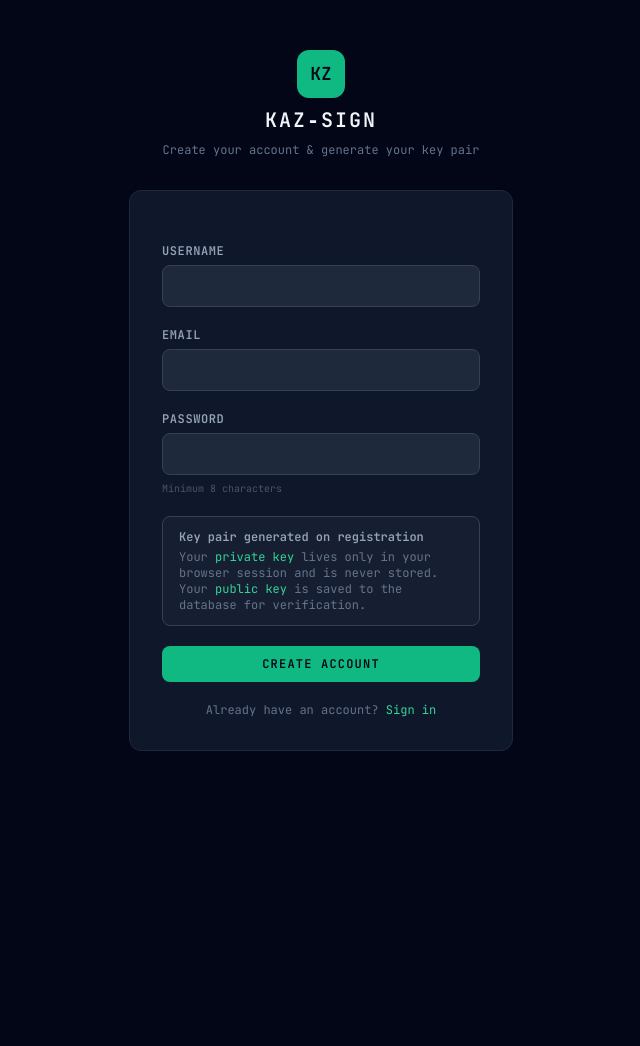
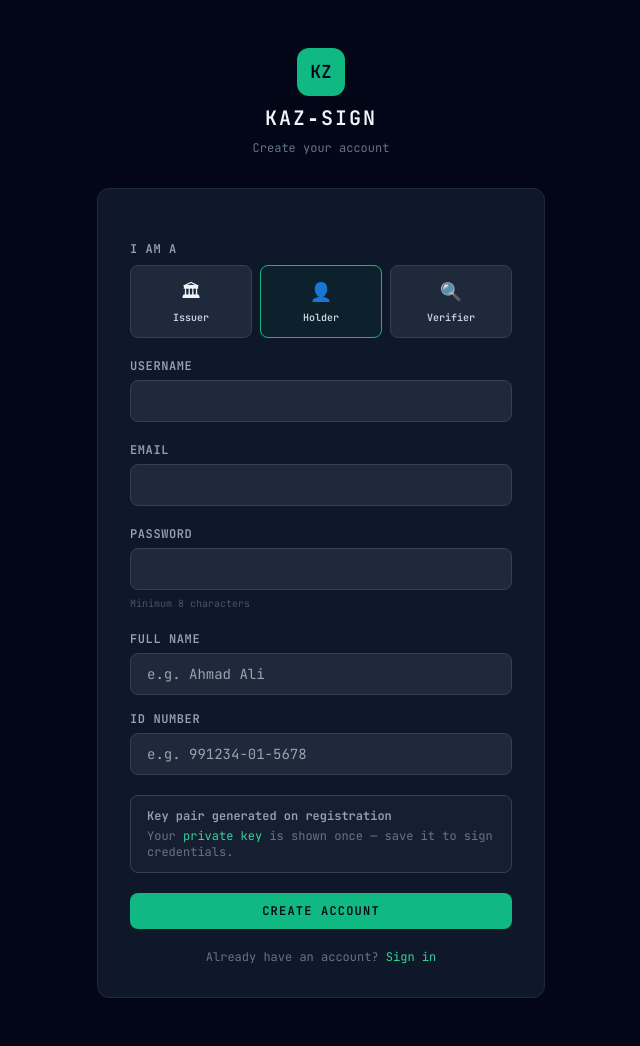
Before and after one commit to AkidHakimi/KZ-Intergration, a PHP site: page /register in a window 1280 px wide. Shown: the whole page, without its empty margins (319-959 px from the left). Before the commit the page ends 751 px from the top, so only its background shows below. Run offline with PHP 8.4, Linux system fonts and the light colour scheme; data that the repository does not hold is empty; some libraries are stand-ins or nearby versions.

Commit message:
11 changes

```diff
--- a/src/Views/auth/register.php
+++ b/src/Views/auth/register.php
@@ -3,70 +3,129 @@
 <head>
     <meta charset="UTF-8" />
     <meta name="viewport" content="width=device-width, initial-scale=1.0" />
-    <title>Register — KAZ-SIGN System</title>
+    <title>Register — KAZ-SIGN</title>
     <script src="https://cdn.tailwindcss.com"></script>
-    <link rel="preconnect" href="https://fonts.googleapis.com" />
     <link href="https://fonts.googleapis.com/css2?family=JetBrains+Mono:wght@400;500;600&display=swap" rel="stylesheet" />
     <style> body { font-family: 'JetBrains Mono', monospace; } </style>
 </head>
-<body class="h-full bg-slate-950 text-slate-100 flex items-center justify-center px-4">
+<body class="min-h-full bg-slate-950 text-slate-100 flex items-center justify-center px-4 py-12">
 
-<div class="w-full max-w-sm space-y-8">
+<div class="w-full max-w-md space-y-8">
 
     <!-- Logo -->
     <div class="text-center space-y-2">
         <span class="inline-flex h-12 w-12 items-center justify-center rounded-xl bg-emerald-500 text-slate-950 font-bold text-lg">KZ</span>
-        <h1 class="text-xl font-semibold tracking-widest text-slate-100">KAZ&#8209;SIGN</h1>
-        <p class="text-xs text-slate-500">Create your account &amp; generate your key pair</p>
+        <h1 class="text-xl font-semibold tracking-widest">KAZ&#8209;SIGN</h1>
+        <p class="text-xs text-slate-500">Create your account</p>
     </div>
 
     <!-- Flash -->
     <?php if (!empty($flash)): ?>
         <div class="rounded-lg border px-4 py-3 text-sm
-            <?= $flash['type'] === 'success'
-                ? 'border-emerald-700 bg-emerald-900/30 text-emerald-300'
-                : 'border-red-800 bg-red-950/50 text-red-300' ?>">
+            <?= $flash['type'] === 'success' ? 'border-emerald-700 bg-emerald-900/30 text-emerald-300' : 'border-red-800 bg-red-950/50 text-red-300' ?>">
             <?= htmlspecialchars($flash['message'], ENT_QUOTES, 'UTF-8') ?>
         </div>
     <?php endif; ?>
 
-    <!-- Form -->
     <form action="<?= $base ?>/register" method="POST"
           class="space-y-5 rounded-xl border border-slate-800 bg-slate-900 p-8">
         <input type="hidden" name="csrf_token"
                value="<?= htmlspecialchars($csrf_token ?? '', ENT_QUOTES, 'UTF-8') ?>" />
 
-        <div class="space-y-1.5">
-            <label for="username" class="block text-xs font-semibold text-slate-400 uppercase tracking-wider">Username</label>
-            <input id="username" name="username" type="text" required autocomplete="username"
-                   class="w-full rounded-lg border border-slate-700 bg-slate-800 px-4 py-2.5 text-sm text-slate-100
-                          placeholder-slate-600 focus:border-emerald-500 focus:outline-none focus:ring-1 focus:ring-emerald-500" />
+        <!-- Role selector -->
+        <div class="space-y-2">
+            <label class="block text-xs font-semibold text-slate-400 uppercase tracking-wider">I am a</label>
+            <div class="grid grid-cols-3 gap-2">
+                <label class="cursor-pointer rounded-lg border border-slate-700 bg-slate-800 p-3 text-center
+                              transition-all hover:border-emerald-600"
+                       id="label-issuer">
+                    <input type="radio" name="role" value="issuer" class="sr-only"
+                           onchange="switchRole('issuer')" />
+                    <span class="block text-lg mb-1">🏛</span>
+                    <span class="block text-[10px] font-semibold text-slate-300">Issuer</span>
+                </label>
+                <label class="cursor-pointer rounded-lg border border-emerald-500 bg-emerald-900/20 p-3 text-center
+                              transition-all hover:border-emerald-400"
+                       id="label-holder">
+                    <input type="radio" name="role" value="holder" class="sr-only"
+                           onchange="switchRole('holder')" checked />
+                    <span class="block text-lg mb-1">👤</span>
+                    <span class="block text-[10px] font-semibold text-slate-300">Holder</span>
+                </label>
+                <label class="cursor-pointer rounded-lg border border-slate-700 bg-slate-800 p-3 text-center
+                              transition-all hover:border-emerald-600"
+                       id="label-verifier">
+                    <input type="radio" name="role" value="verifier" class="sr-only"
+                           onchange="switchRole('verifier')" />
+                    <span class="block text-lg mb-1">🔍</span>
+                    <span class="block text-[10px] font-semibold text-slate-300">Verifier</span>
+                </label>
+            </div>
         </div>
 
+        <!-- Username -->
         <div class="space-y-1.5">
-            <label for="email" class="block text-xs font-semibold text-slate-400 uppercase tracking-wider">Email</label>
-            <input id="email" name="email" type="email" required autocomplete="email"
+            <label class="block text-xs font-semibold text-slate-400 uppercase tracking-wider">Username</label>
+            <input name="username" type="text" required autocomplete="username"
                    class="w-full rounded-lg border border-slate-700 bg-slate-800 px-4 py-2.5 text-sm text-slate-100
-                          placeholder-slate-600 focus:border-emerald-500 focus:outline-none focus:ring-1 focus:ring-emerald-500" />
+                          focus:border-emerald-500 focus:outline-none" />
         </div>
 
+        <!-- Email -->
         <div class="space-y-1.5">
-            <label for="password" class="block text-xs font-semibold text-slate-400 uppercase tracking-wider">Password</label>
-            <input id="password" name="password" type="password" required autocomplete="new-password" minlength="8"
+            <label class="block text-xs font-semibold text-slate-400 uppercase tracking-wider">Email</label>
+            <input name="email" type="email" required autocomplete="email"
                    class="w-full rounded-lg border border-slate-700 bg-slate-800 px-4 py-2.5 text-sm text-slate-100
-                          placeholder-slate-600 focus:border-emerald-500 focus:outline-none focus:ring-1 focus:ring-emerald-500" />
+                          focus:border-emerald-500 focus:outline-none" />
+        </div>
+
+        <!-- Password -->
+        <div class="space-y-1.5">
+            <label class="block text-xs font-semibold text-slate-400 uppercase tracking-wider">Password</label>
+            <input name="password" type="password" required minlength="8" autocomplete="new-password"
+                   class="w-full rounded-lg border border-slate-700 bg-slate-800 px-4 py-2.5 text-sm text-slate-100
+                          focus:border-emerald-500 focus:outline-none" />
             <p class="text-[10px] text-slate-600">Minimum 8 characters</p>
         </div>
 
-        <!-- Key-pair notice -->
+        <!-- Holder fields (default visible) -->
+        <div id="holder-fields" class="space-y-4">
+            <div class="space-y-1.5">
+                <label class="block text-xs font-semibold text-slate-400 uppercase tracking-wider">Full Name</label>
+                <input name="full_name" type="text"
+                       class="w-full rounded-lg border border-slate-700 bg-slate-800 px-4 py-2.5 text-sm text-slate-100
+                              focus:border-emerald-500 focus:outline-none"
+                       placeholder="e.g. Ahmad Ali" />
+            </div>
+            <div class="space-y-1.5">
+                <label class="block text-xs font-semibold text-slate-400 uppercase tracking-wider">ID Number</label>
+                <input name="id_number" type="text"
+                       class="w-full rounded-lg border border-slate-700 bg-slate-800 px-4 py-2.5 text-sm text-slate-100
+                              focus:border-emerald-500 focus:outline-none"
+                       placeholder="e.g. 991234-01-5678" />
+            </div>
+        </div>
+
+        <!-- Issuer / Verifier fields (hidden by default) -->
+        <div id="org-fields" class="space-y-4 hidden">
+            <div class="space-y-1.5">
+                <label class="block text-xs font-semibold text-slate-400 uppercase tracking-wider">Organisation</label>
+                <input name="organisation" type="text"
+                       class="w-full rounded-lg border border-slate-700 bg-slate-800 px-4 py-2.5 text-sm text-slate-100
+                              focus:border-emerald-500 focus:outline-none"
+                       placeholder="e.g. Universiti Teknologi Malaysia" />
+            </div>
+        </div>
+
+        <!-- Key notice -->
         <div class="rounded-lg border border-slate-700 bg-slate-800/50 px-4 py-3 text-xs text-slate-500 space-y-1">
             <p class="text-slate-400 font-semibold">Key pair generated on registration</p>
-            <p>Your <span class="text-emerald-400">private key</span> lives only in your browser session and is never stored. Your <span class="text-emerald-400">public key</span> is saved to the database for verification.</p>
+            <p>Your <span class="text-emerald-400">private key</span> is shown once — save it to sign credentials.</p>
         </div>
 
         <button type="submit"
                 class="w-full rounded-lg bg-emerald-500 px-4 py-2.5 text-xs font-bold uppercase tracking-widest
-                       text-slate-950 hover:bg-emerald-400 active:scale-95 transition-all duration-150">
+                       text-slate-950 hover:bg-emerald-400 active:scale-95 transition-all">
             Create Account
         </button>
 
@@ -77,5 +136,24 @@
     </form>
 </div>
 
+<script>
+function switchRole(role) {
+    // Reset all labels
+    ['issuer','holder','verifier'].forEach(r => {
+        const lbl = document.getElementById('label-' + r);
+        lbl.classList.remove('border-emerald-500','bg-emerald-900/20');
+        lbl.classList.add('border-slate-700','bg-slate-800');
+    });
+    // Highlight selected
+    const selected = document.getElementById('label-' + role);
+    selected.classList.remove('border-slate-700','bg-slate-800');
+    selected.classList.add('border-emerald-500','bg-emerald-900/20');
+
+    // Toggle fields
+    const isHolder = role === 'holder';
+    document.getElementById('holder-fields').classList.toggle('hidden', !isHolder);
+    document.getElementById('org-fields').classList.toggle('hidden', isHolder);
+}
+</script>
 </body>
 </html>
```
